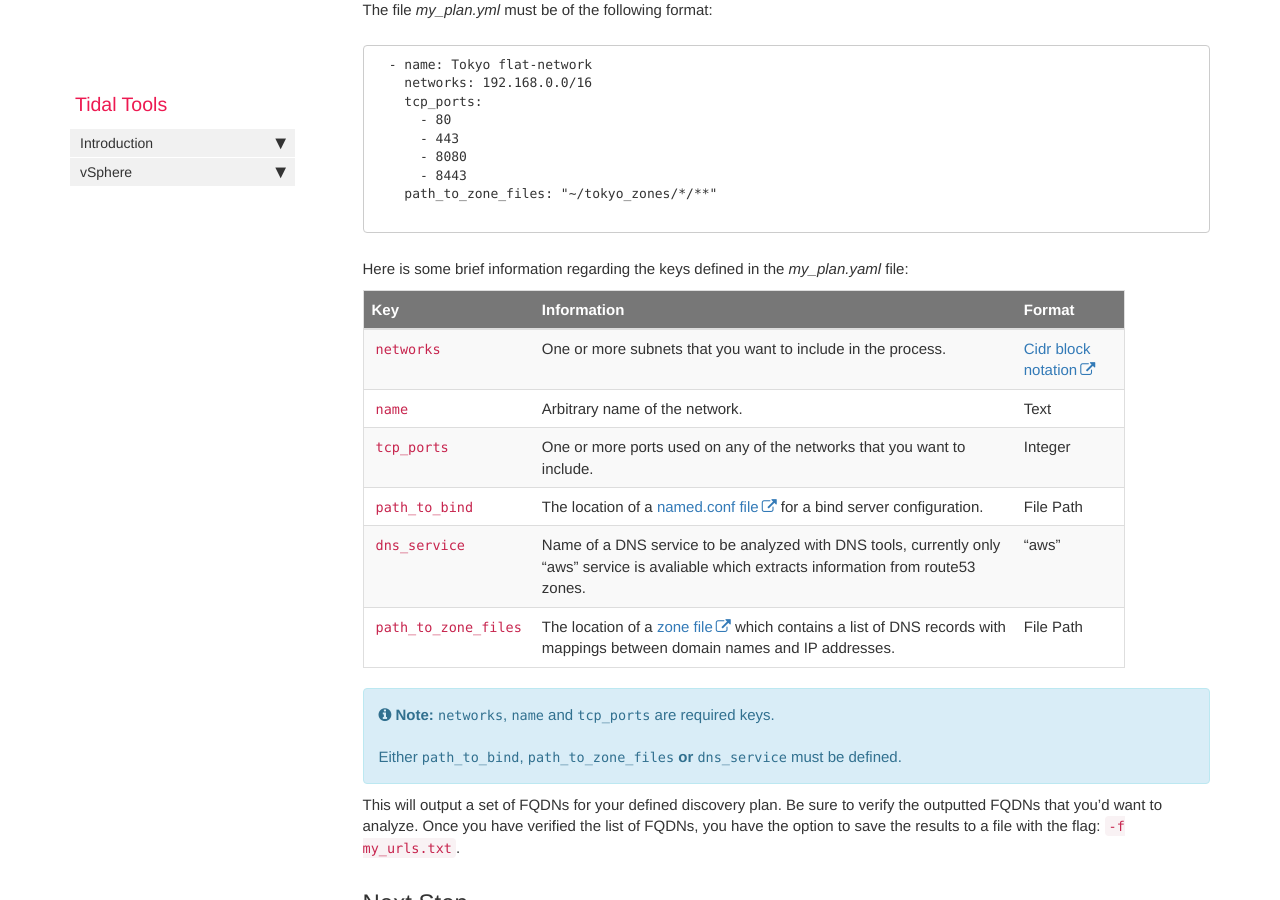
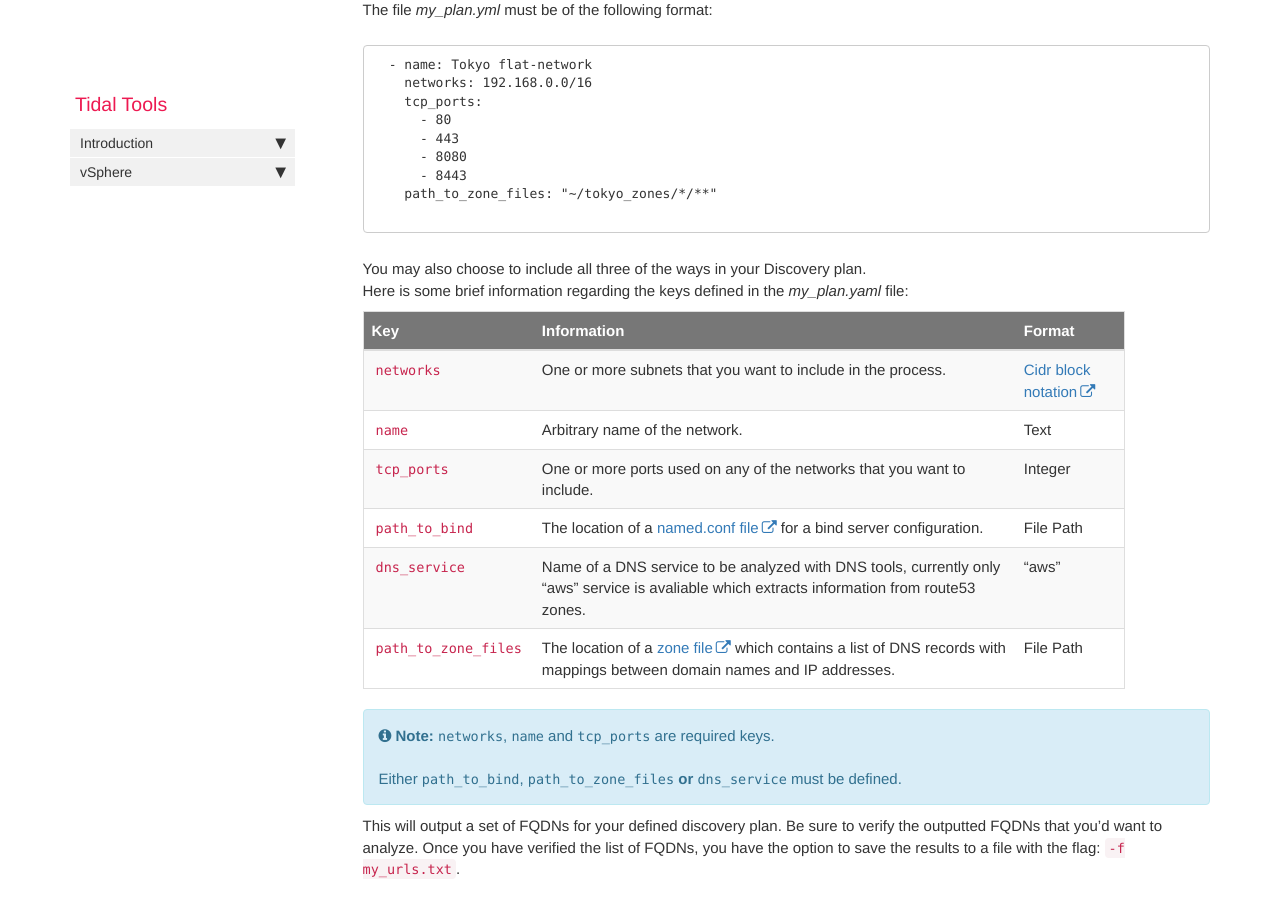
Before and after one commit to tidalmigrations/tidalmigrations.github.io, a Jekyll site: the page built from pages/tidal tools/discover.md, in a window 1280 px wide and 900 px high, scrolled down 1377 px. Built offline with Jekyll 4.4.1, drawn with Linux system fonts in a browser that asks for light colours; nearby versions of some CDN libraries; comment, search, counter and statistics services are not loaded.

Commit message:
add a line

````diff
--- a/pages/tidal tools/discover.md
+++ b/pages/tidal tools/discover.md
@@ -64,7 +64,8 @@ The file *my_plan.yml* must be of the following format:
     path_to_zone_files: "~/tokyo_zones/*/**"
 
 ```
-
+You may also choose to include all three of the ways in your Discovery plan.
+<br>
 Here is some brief information regarding the keys defined in the *my_plan.yaml* file:
 
 
````
